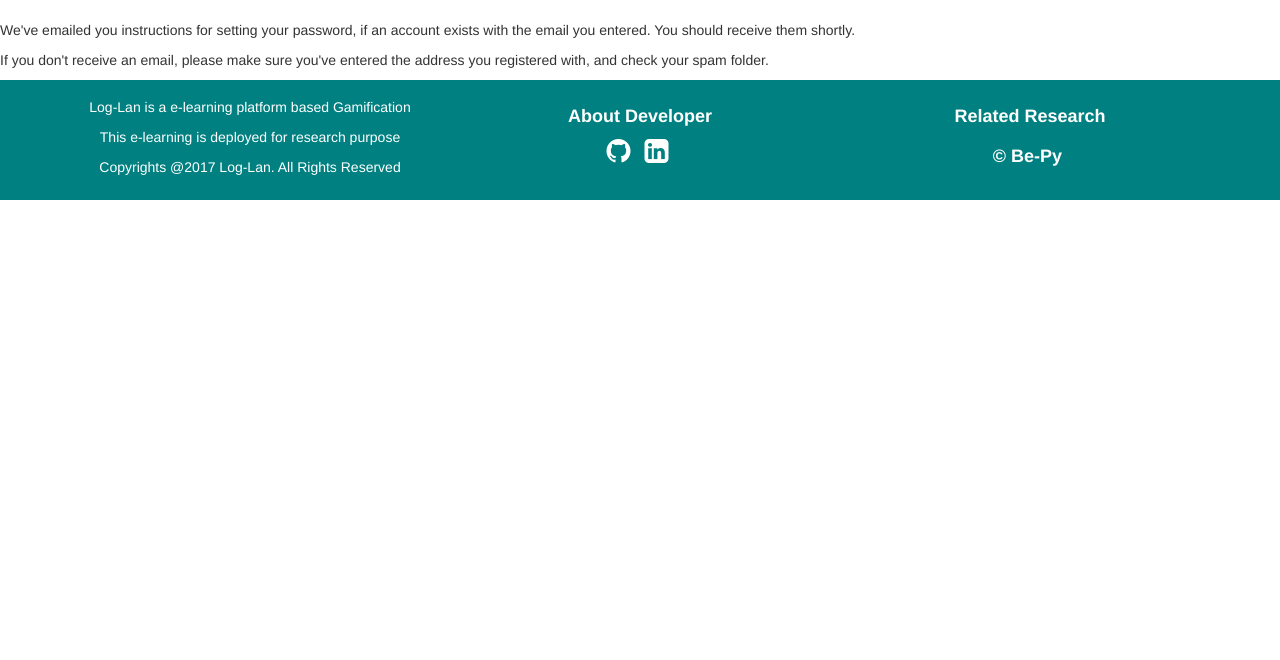
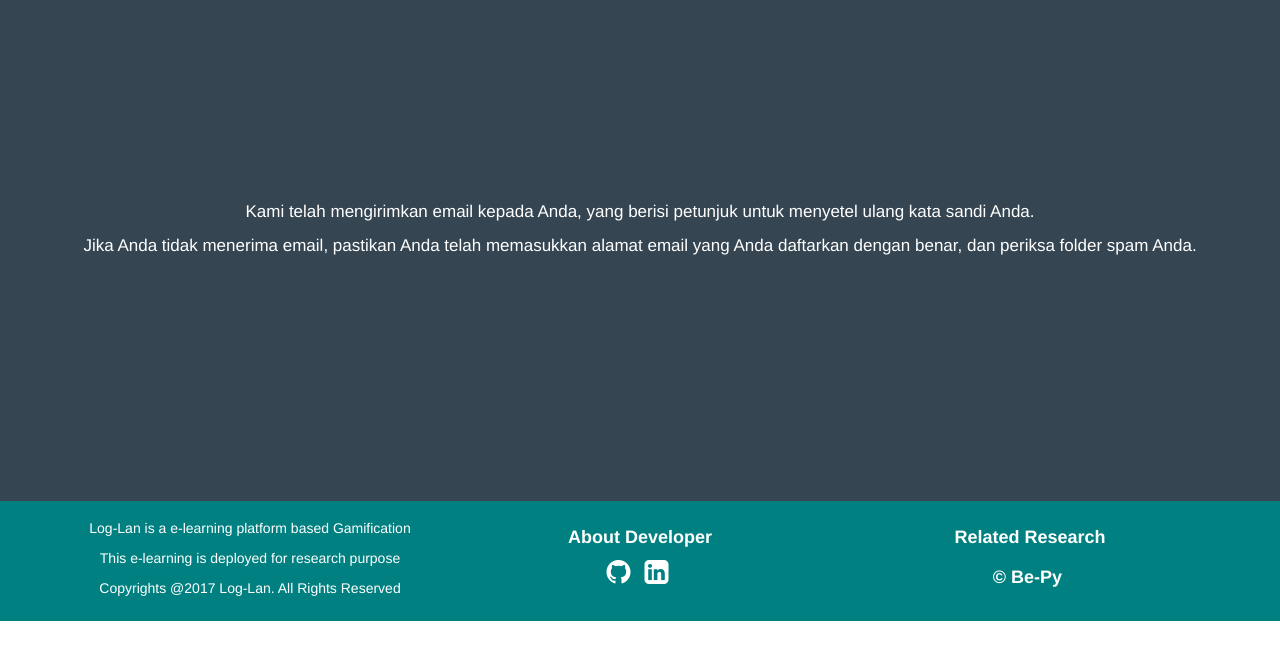
Before and after one commit to muhammadnizaryp/LogLan, a Django app: template templates/registration/password_reset_done.html in a window 1280 px wide. Shown: the part 52-712 px from the top of the page. Run offline with Django 3.2, Linux system fonts and the light colour scheme; the template is opened without the code that fills it, so the values that code supplies are empty; parts of the project's set-up code (start-up, migrations or seed data) failed here and were passed over; some libraries are stand-ins or nearby versions.

Commit message:
modify frontend

```diff
--- a/credentials/gmail-python-quickstart.json
+++ b/credentials/gmail-python-quickstart.json
@@ -1 +1 @@
-{"token_uri": "https://accounts.google.com/o/oauth2/token", "access_token": "ya29.Gl2iBFgpqAX8BzmX-INTot_A3kIvmlWBTgY_VM_yU76Rf-TSNnw2l1Sm_gAK60h0fwhDgex5g6lXbqoYaez_DO2WYf1CK0WyQR1CvMNC0SOHIAQ2KPlaaWAyXacHTu8", "invalid": false, "scopes": ["https://www.googleapis.com/auth/gmail.send", "https://www.googleapis.com/auth/gmail.readonly"], "id_token_jwt": null, "_module": "oauth2client.client", "refresh_token": "1/tHg6FrWgqECIhFTXMV2uHSNEnmDafXhyNCpIOLkEY-M", "token_expiry": "2017-08-09T10:00:31Z", "_class": "OAuth2Credentials", "client_id": "133774278821-7pum3utdetqj5mu8a0s9grusrqsltiiv.apps.googleusercontent.com", "token_response": {"expires_in": 3600, "token_type": "Bearer", "access_token": "ya29.Gl2iBFgpqAX8BzmX-INTot_A3kIvmlWBTgY_VM_yU76Rf-TSNnw2l1Sm_gAK60h0fwhDgex5g6lXbqoYaez_DO2WYf1CK0WyQR1CvMNC0SOHIAQ2KPlaaWAyXacHTu8"}, "token_info_uri": "https://www.googleapis.com/oauth2/v3/tokeninfo", "user_agent": "Gmail API Python Quickstart", "id_token": null, "client_secret": "JhwmK12kepQEHemFf5Yqro0F", "revoke_uri": "https://accounts.google.com/o/oauth2/revoke"}
+{"revoke_uri": "https://accounts.google.com/o/oauth2/revoke", "refresh_token": "1/tHg6FrWgqECIhFTXMV2uHSNEnmDafXhyNCpIOLkEY-M", "user_agent": "Gmail API Python Quickstart", "invalid": false, "token_uri": "https://accounts.google.com/o/oauth2/token", "token_expiry": "2017-08-16T11:56:53Z", "token_response": {"expires_in": 3600, "token_type": "Bearer", "access_token": "ya29.Gl2pBG4pqsyPfMrcY05GwAOyJXkrpGy6N2dhcduE8dKv3P7Izv1Ff_mNfSxdflgpeYJcEbD3Ze7i9YpX9ELe5tmAYNowFpcdI0QcVOaRciXjwZX8sdkFwK-YTws7PUs"}, "_module": "oauth2client.client", "token_info_uri": "https://www.googleapis.com/oauth2/v3/tokeninfo", "id_token_jwt": null, "client_id": "133774278821-7pum3utdetqj5mu8a0s9grusrqsltiiv.apps.googleusercontent.com", "client_secret": "JhwmK12kepQEHemFf5Yqro0F", "access_token": "ya29.Gl2pBG4pqsyPfMrcY05GwAOyJXkrpGy6N2dhcduE8dKv3P7Izv1Ff_mNfSxdflgpeYJcEbD3Ze7i9YpX9ELe5tmAYNowFpcdI0QcVOaRciXjwZX8sdkFwK-YTws7PUs", "id_token": null, "_class": "OAuth2Credentials", "scopes": ["https://www.googleapis.com/auth/gmail.send", "https://www.googleapis.com/auth/gmail.readonly"]}
--- a/loglan/static/css/yoga-styles.css
+++ b/loglan/static/css/yoga-styles.css
@@ -205,9 +205,9 @@ p a{
   border-color: #46C9B6;
   border-radius: 0;
   color: white;
-  font-size: 20px;
+  font-size: 17px;
   width: 100%;
-  height: 100px;
+  height: 90px;
   margin-bottom: 10px;
 }
 
@@ -484,18 +484,17 @@ p a{
 }
 
 .yoga-panel-soal-kuis{
-  height: 100px;
+  height: 80px;
   color: white;
-  margin-top: 50px;
-  margin-bottom: 35px;
-
+  margin-top: 30px;
+  margin-bottom: 20px;
 }
 
 .yoga-panel-pilihan-kuis{
   height: 513px;
   padding:20px;
   margin-top: -40px;
-  margin-bottom: 10px;
+  margin-bottom: -60px;
 }
 
 .yoga-pilihan-ganda{
@@ -505,13 +504,20 @@ p a{
 
 .yoga-background-kuis{
   background-color: #354551;
-  min-height: 783px;
+  min-height: 645px;
   margin-top: -20px;
 }
 
 .yoga-background-akun{
   background-color: #354551;
-  min-height: 783px;
+  min-height: 501px;
+  margin-top: -20px;
+  width: 100%;
+}
+
+.yoga-background-akun1{
+  background-color: #354551;
+  min-height: 730px;
   margin-top: -20px;
   width: 100%;
 }
@@ -544,7 +550,7 @@ p a{
   background-color: #354551;
   margin-top: -20px;
   width: 100%;
-  min-height: 783px;
+  min-height: 501px;
 }
 
 .yoga-background-tentang{
@@ -632,12 +638,12 @@ p a{
 
 .yoga-text-akun{
   color: white;
-  font-size: 23px;
-  margin-top: 365px;
+  font-size: 17px;
+  margin-top: 200px;
 }
 
 .yoga-text-selesai-materi{
-  margin-top: 120px;
+  margin-top: 75px;
   font-size: 24px;
   color: white;
 }
@@ -645,7 +651,7 @@ p a{
 .yoga-hasil-jumlah-materi{
   font-size: 24px;
   color: #46C9B6;
-  margin-top: 100px;
+  margin-top: 30px;
   margin-bottom: 30px;
 }
 
@@ -653,5 +659,5 @@ p a{
   font-size: 24px;
   color: #22A7F0;
   margin-top: 30px;
-  margin-bottom: 120px;
+  margin-bottom: 40px;
 }
--- a/templates/loglan/signup.html
+++ b/templates/loglan/signup.html
@@ -6,13 +6,13 @@
     window.location = "{% url 'loglan:user_main_page' %}";
   {% endif %}
 </script>
-<div class="container yoga-background-akun">
+<div class="container yoga-background-akun1">
   <div class="row">
 
     <div class="col-md-4"></div>
 
     <div class="col-md-4 col-sm-4 col-xs-12">
-      <div style="margin-top:65px;">
+      <div style="margin-top:50px;">
         <div class="text-center">
           <h4 class="yoga-keterangan-masuk">Daftar akun Log-Lan</h4>
         </div>
--- a/templates/registration/login.html
+++ b/templates/registration/login.html
@@ -12,7 +12,7 @@
   <div class="col-md-4"></div>
 
   <div class="col-md-4 col-sm-4 col-xs-12">
-    <div style="margin-top:200px;">
+    <div style="margin-top:75px;">
       <div class="row">
         <div class="text-center">
           <h4 class="yoga-keterangan-masuk">Masuk untuk mulai belajar</h4>
--- a/templates/registration/password_reset_done.html
+++ b/templates/registration/password_reset_done.html
@@ -1,12 +1,14 @@
 {% extends 'loglan/header_footer.html' %}
 
 {% block content %}
-  <p>
-    We've emailed you instructions for setting your password, if an account exists with the email you entered.
-    You should receive them shortly.
-  </p>
-  <p>
-    If you don't receive an email, please make sure you've entered the address you registered with,
-    and check your spam folder.
-  </p>
+<div class="container-fluid yoga-background-akun">
+  <div class="text-center yoga-text-akun">
+    <p>
+      Kami telah mengirimkan email kepada Anda, yang berisi petunjuk untuk menyetel ulang kata sandi Anda.
+    </p>
+    <p>
+      Jika Anda tidak menerima email, pastikan Anda telah memasukkan alamat email yang Anda daftarkan dengan benar, dan periksa folder spam Anda.
+    </p>
+  </div>
+</div>
 {% endblock %}
--- a/templates/registration/password_reset_form.html
+++ b/templates/registration/password_reset_form.html
@@ -6,20 +6,20 @@
     <div class="col-md-4"></div>
 
     <div class="col-md-4 text-center">
-      <div style="margin-top:200px;">
+      <div style="margin-top:85px;">
         <h3 style="color:white; margin-bottom:30px;">Lupa Kata Sandi</h3>
         <div class="panel panel-default yoga-panel">
           <div class="panel-body">
             <form method="POST">
               <div>
                 {% for field in form %}{% csrf_token %}
-                <div class="text-left" style="margin-top: 30px; color:white;">
+                <div class="text-left" style="margin-top: 20px; color:white;">
                   {{ field.label_tag|escape }}
                   {{ field }}
                 </div>
                 {% endfor %}
               </div>
-              <div class="form-group text-center">
+              <div class="text-center">
                 <button type="submit" class="btn btn-default" id="yoga-button-akun">Konfirmasi</button>
               </div>
             </form>
```
Also changed, not shown: loglan/forms.py (+5 -6 lines), templates/loglan/quiz_part_detail.html (+4 -4 lines), templates/registration/password_reset_confirm.html (+5 -5 lines), db.sqlite3, templates/loglan/ranking.html (line endings or trailing spaces).
